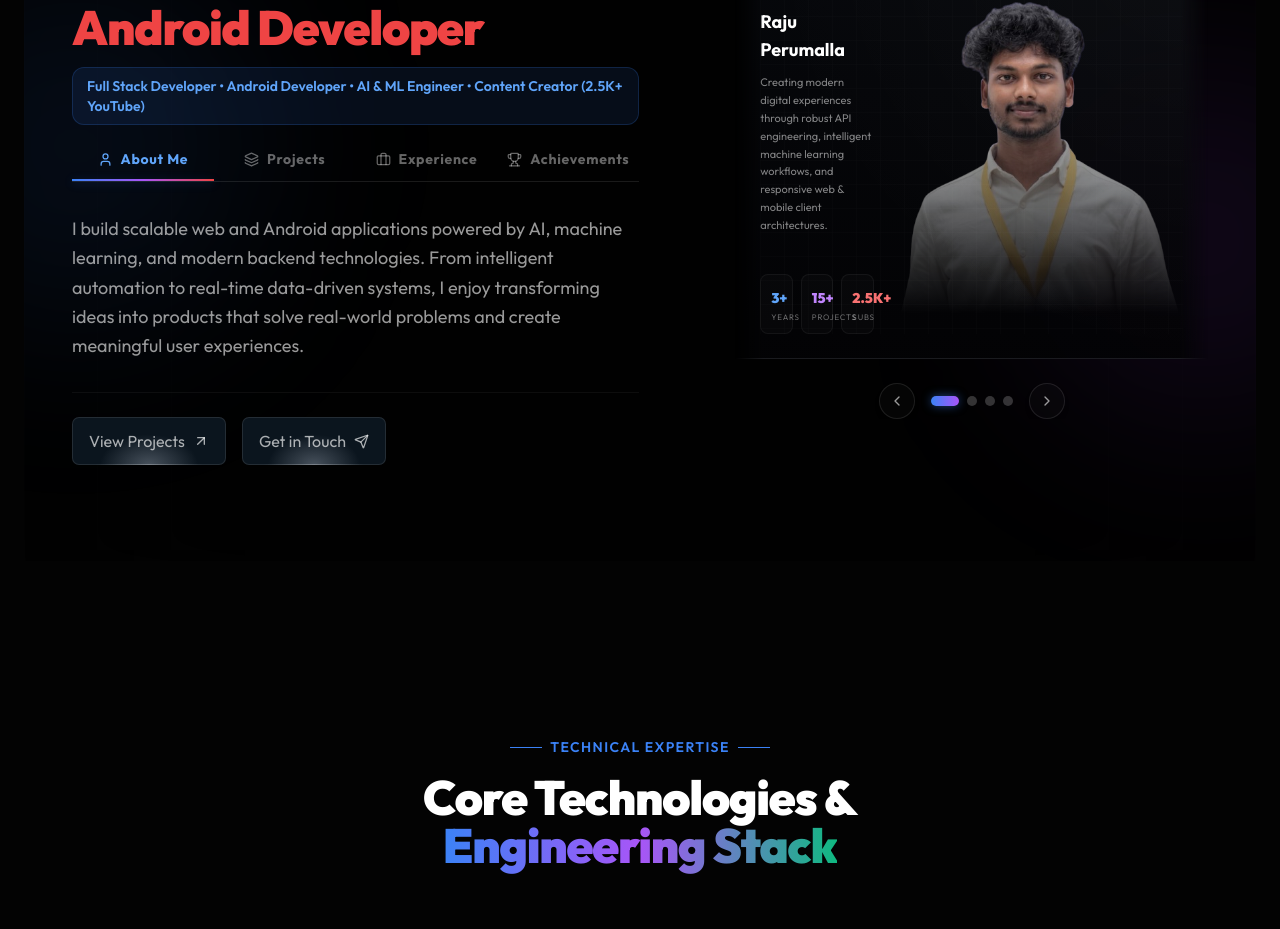
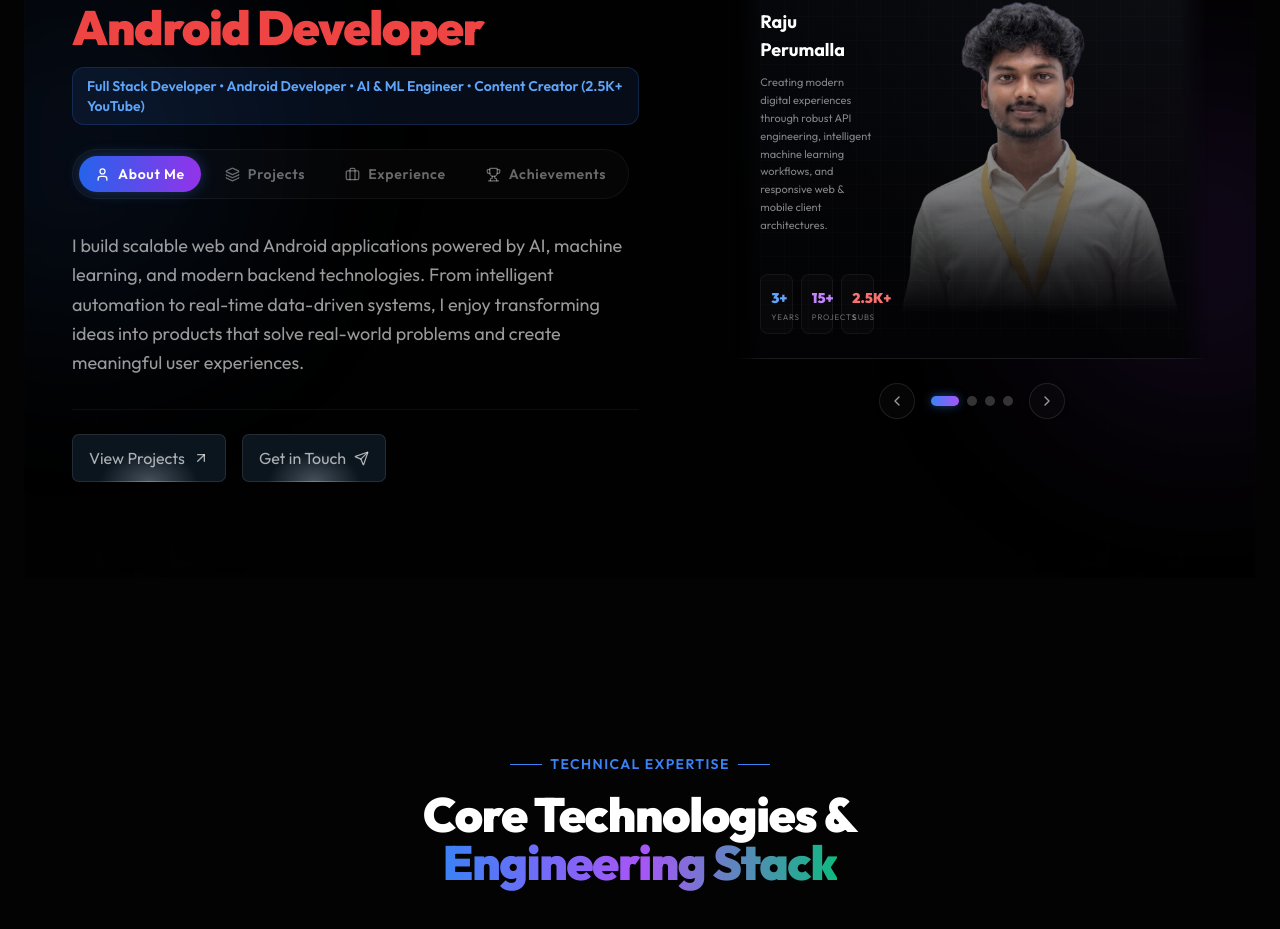
Before and after one commit to rajuperumalla951515/portfolio, a React (Vite) app: page / in a window 1280 px wide. Shown: the part 1491-2420 px from the top of the page. Built offline with nearby package versions, Linux system fonts and the light colour scheme; a web font is replaced by a local one.

Commit message:
Update About Me section: new content, logos in Achievements, colored marquee logos

```diff
--- a/src/App.jsx
+++ b/src/App.jsx
@@ -820,8 +820,8 @@ const App = () => {
                       </p>
                     )}
 
-                    {/* Sleek Horizontal Tab Selector with animated underline */}
-                    <div className="flex border-b border-white/10 mb-8 w-full max-w-xl">
+                    {/* Modern Liquid Sliding Tabs Selector */}
+                    <div className="flex flex-wrap gap-2 p-1.5 bg-white/[0.02] border border-white/5 rounded-full mb-8 w-fit backdrop-blur-md">
                       {aboutTabs.map((tab, idx) => {
                         const isActive = activeCardIndex === idx;
                         return (
@@ -831,19 +831,18 @@ const App = () => {
                               setAnimDirection(idx > activeCardIndex ? 1 : -1);
                               setActiveCardIndex(idx);
                             }}
-                            className={`relative pb-3 flex-1 text-center text-xs md:text-sm font-bold tracking-wider transition-all duration-300 flex items-center justify-center gap-2 ${
-                              isActive ? 'text-blue-400' : 'text-white/40 hover:text-white/85'
-                            }`}
+                            className={`relative px-4 py-2 rounded-full text-xs md:text-sm font-semibold tracking-wider transition-colors duration-300 flex items-center gap-2 ${isActive ? 'text-white' : 'text-white/40 hover:text-white/70'
+                              }`}
                           >
-                            <IconWrapper name={tab.icon} size={15} className={isActive ? 'text-blue-400' : 'text-white/40'} />
-                            <span>{tab.label}</span>
                             {isActive && (
                               <motion.div
-                                layoutId="aboutActiveTabUnderline"
-                                className="absolute bottom-0 left-0 right-0 h-[2px] bg-gradient-to-r from-blue-500 via-purple-500 to-red-500 shadow-[0_2px_10px_rgba(59,130,246,0.3)]"
-                                transition={{ type: "spring", stiffness: 350, damping: 30 }}
+                                layoutId="aboutActiveTab"
+                                className="absolute inset-0 bg-gradient-to-r from-blue-600 to-purple-600 rounded-full -z-10 shadow-[0_0_15px_rgba(59,130,246,0.3)]"
+                                transition={{ type: "spring", stiffness: 380, damping: 30 }}
                               />
                             )}
+                            <IconWrapper name={tab.icon} size={15} />
+                            {tab.label}
                           </button>
                         );
                       })}
```
